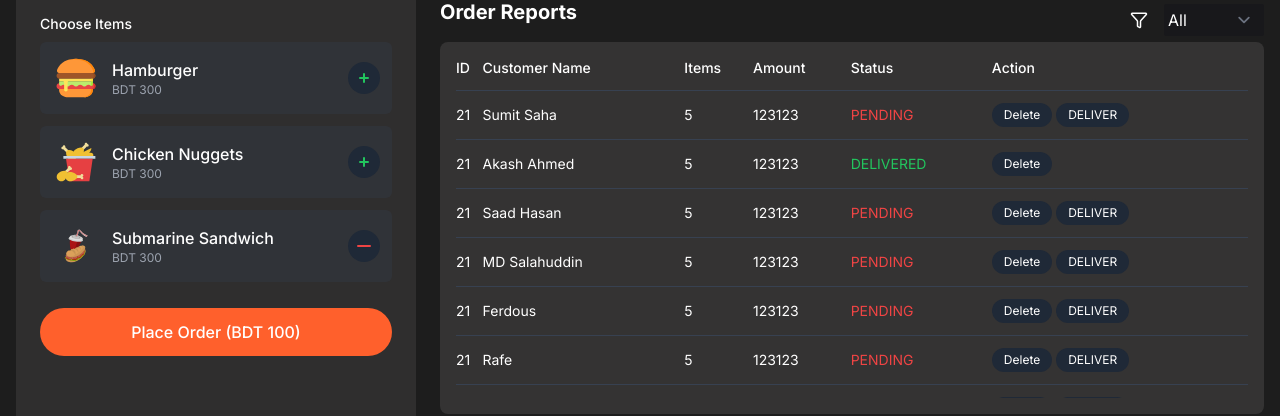
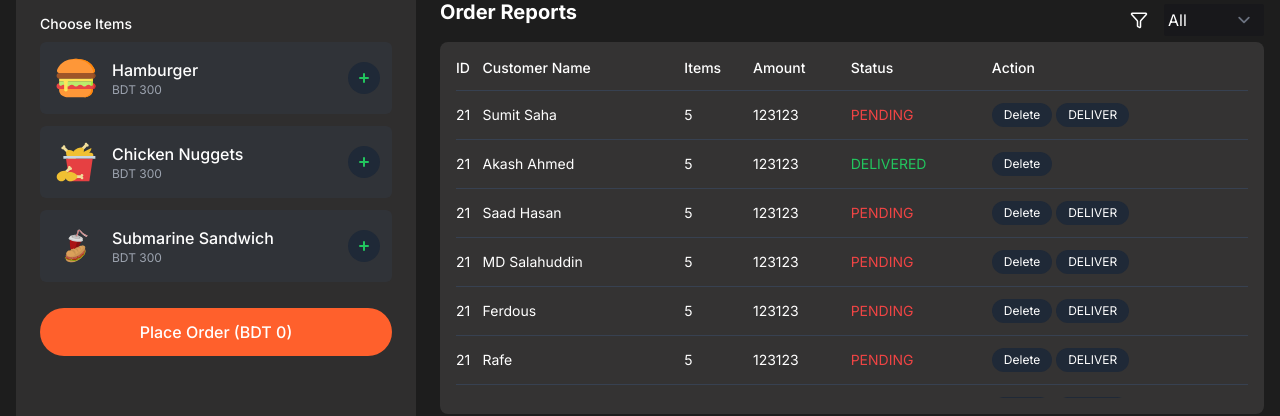
Before and after one commit to devmohidul/dineout, a React (Vite) app: page / in a window 1280 px wide. Shown: the part 288-704 px from the top of the page. Built offline with nearby package versions, Linux system fonts and the light colour scheme.

Commit message:
Items selected and price has been updated

```diff
--- a/index.html
+++ b/index.html
@@ -4,6 +4,7 @@
     <meta charset="UTF-8" />
     <link rel="icon" type="image/svg+xml" href="/vite.svg" />
     <meta name="viewport" content="width=device-width, initial-scale=1.0" />
+
     <link
       href="https://fonts.googleapis.com/css2?family=Inter:wght@300;400;500;600;700&display=swap"
       rel="stylesheet"
--- /dev/null
+++ b/src/Order/FoodItems.jsx
@@ -0,0 +1,35 @@
+import nuggets from "../assets/chicken.svg";
+import hamburger from "../assets/hamburger.svg";
+import pizza from "../assets/pizza.svg";
+import sandwich from "../assets/submarine.svg";
+
+export const foodItems = [
+  {
+    id: crypto.randomUUID(),
+    name: "Hamburger",
+    price: 300,
+    image: hamburger,
+    selected: false,
+  },
+  {
+    id: crypto.randomUUID(),
+    name: "Chicken Nuggets",
+    price: 300,
+    image: nuggets,
+    selected: false,
+  },
+  {
+    id: crypto.randomUUID(),
+    name: "Submarine Sandwich",
+    price: 300,
+    image: sandwich,
+    selected: false,
+  },
+  {
+    id: crypto.randomUUID(),
+    name: "Pizza slices",
+    price: 300,
+    image: pizza,
+    selected: false,
+  },
+];
--- a/src/Order/OrderSummary.jsx
+++ b/src/Order/OrderSummary.jsx
@@ -46,9 +46,9 @@ export default function OrderSummary() {
                 viewBox="0 0 24 24"
                 fill="none"
                 stroke="currentColor"
-                stroke-width="2"
-                stroke-linecap="round"
-                stroke-linejoin="round"
+                strokeWidth="2"
+                strokeLinecap="round"
+                strokeLinejoin="round"
                 className="lucide lucide-funnel-icon lucide-funnel"
               >
                 <path d="M10 20a1 1 0 0 0 .553.895l2 1A1 1 0 0 0 14 21v-7a2 2 0 0 1 .517-1.341L21.74 4.67A1 1 0 0 0 21 3H3a1 1 0 0 0-.742 1.67l7.225 7.989A2 2 0 0 1 10 14z" />
--- a/src/Order/Orders.jsx
+++ b/src/Order/Orders.jsx
@@ -1,9 +1,22 @@
-import chicken from "../assets/chicken.svg";
-import hamburger from "../assets/hamburger.svg";
-import pizza from "../assets/pizza.svg";
-import submarine from "../assets/submarine.svg";
+import { useState } from "react";
+import { foodItems } from "./FoodItems";
 
 export default function Orders() {
+  const [items, setItems] = useState(foodItems);
+
+  const toggleItem = (id) => {
+    const updated = items.map((item) =>
+      item.id === id ? { ...item, selected: !item.selected } : item
+    );
+    setItems(updated);
+  };
+
+  // Calculate total price
+  const total = items.reduce(
+    (sum, item) => (item.selected ? sum + item.price : sum),
+    0
+  );
+
   return (
     <>
       <div className="bg-[#5956564A] rounded-lg p-6 h-[calc(100vh_-_60px)]">
@@ -28,18 +41,45 @@ export default function Orders() {
         <div className="mb-4">
           <label className="block text-sm font-medium mb-2">Choose Items</label>
           <div className="items-container">
-            {/* Item 1 */}
-            <div className="bg-gray-700 bg-opacity-30 rounded-md p-3 mb-3 flex justify-between items-center hover:bg-opacity-40 transition-all duration-300">
+            {items.map((item) => {
+              return (
+                <div
+                  key={item.id}
+                  className="bg-gray-700 bg-opacity-30 rounded-md p-3 mb-3 flex justify-between items-center hover:bg-opacity-40 transition-all duration-300"
+                >
                   <div className="flex items-center">
                     <div className="w-12 h-12   flex items-center justify-center mr-3">
-                  <img src={hamburger} alt="Hamburger" className="w-10 h-10" />
+                      <img
+                        src={item.image}
+                        alt="Hamburger"
+                        className="w-10 h-10"
+                      />
                     </div>
                     <div>
-                  <h3 className="font-medium">Hamburger</h3>
-                  <p className="text-xs text-gray-400">BDT 300</p>
+                      <h3 className="font-medium">{item.name}</h3>
+                      <p className="text-xs text-gray-400">BDT {item.price}</p>
                     </div>
                   </div>
-              <button className="w-8 h-8 bg-gray-800 hover:bg-primary rounded-full flex items-center justify-center transition-colors duration-300">
+                  <button
+                    onClick={() => toggleItem(item.id)}
+                    className="w-8 h-8 bg-gray-800 hover:bg-primary rounded-full flex items-center justify-center transition-colors duration-300"
+                  >
+                    {item.selected ? (
+                      // Minus Icon
+                      <svg
+                        xmlns="http://www.w3.org/2000/svg"
+                        className="h-5 w-5 text-red-500"
+                        viewBox="0 0 20 20"
+                        fill="currentColor"
+                      >
+                        <path
+                          fillRule="evenodd"
+                          d="M3 10a1 1 0 011-1h12a1 1 0 110 2H4a1 1 0 01-1-1z"
+                          clipRule="evenodd"
+                        />
+                      </svg>
+                    ) : (
+                      // Plus Icon
                       <svg
                         xmlns="http://www.w3.org/2000/svg"
                         className="h-5 w-5 text-green-500"
@@ -47,108 +87,22 @@ export default function Orders() {
                         fill="currentColor"
                       >
                         <path
-                    fill-rule="evenodd"
+                          fillRule="evenodd"
                           d="M10 5a1 1 0 011 1v3h3a1 1 0 110 2h-3v3a1 1 0 11-2 0v-3H6a1 1 0 110-2h3V6a1 1 0 011-1z"
-                    clip-rule="evenodd"
+                          clipRule="evenodd"
                         />
                       </svg>
+                    )}
                   </button>
                 </div>
-
-            {/* Item 2 */}
-            <div className="bg-gray-700 bg-opacity-30 rounded-md p-3 mb-3 flex justify-between items-center hover:bg-opacity-40 transition-all duration-300">
-              <div className="flex items-center">
-                <div className="w-12 h-12 flex items-center justify-center mr-3">
-                  <img
-                    src={chicken}
-                    alt="Chicken Nuggets"
-                    className="w-10 h-10"
-                  />
-                </div>
-                <div>
-                  <h3 className="font-medium">Chicken Nuggets</h3>
-                  <p className="text-xs text-gray-400">BDT 300</p>
-                </div>
-              </div>
-              <button className="w-8 h-8 bg-gray-800 hover:bg-primary rounded-full flex items-center justify-center transition-colors duration-300">
-                <svg
-                  xmlns="http://www.w3.org/2000/svg"
-                  className="h-5 w-5 text-green-500"
-                  viewBox="0 0 20 20"
-                  fill="currentColor"
-                >
-                  <path
-                    fill-rule="evenodd"
-                    d="M10 5a1 1 0 011 1v3h3a1 1 0 110 2h-3v3a1 1 0 11-2 0v-3H6a1 1 0 110-2h3V6a1 1 0 011-1z"
-                    clip-rule="evenodd"
-                  />
-                </svg>
-              </button>
-            </div>
-
-            {/* Item 3 */}
-            <div className="bg-gray-700 bg-opacity-30 rounded-md p-3 mb-3 flex justify-between items-center hover:bg-opacity-40 transition-all duration-300">
-              <div className="flex items-center">
-                <div className="w-12 h-12 flex items-center justify-center mr-3">
-                  <img
-                    src={submarine}
-                    alt="Submarine Sandwich"
-                    className="w-10 h-10"
-                  />
-                </div>
-                <div>
-                  <h3 className="font-medium">Submarine Sandwich</h3>
-                  <p className="text-xs text-gray-400">BDT 300</p>
-                </div>
-              </div>
-              <button className="w-8 h-8 bg-gray-800 hover:bg-primary rounded-full flex items-center justify-center transition-colors duration-300">
-                <svg
-                  xmlns="http://www.w3.org/2000/svg"
-                  className="h-5 w-5 text-red-500"
-                  viewBox="0 0 20 20"
-                  fill="currentColor"
-                >
-                  <path
-                    fill-rule="evenodd"
-                    d="M3 10a1 1 0 011-1h12a1 1 0 110 2H4a1 1 0 01-1-1z"
-                    clip-rule="evenodd"
-                  />
-                </svg>
-              </button>
-            </div>
-
-            {/* Item 4 */}
-            <div className="bg-gray-700 bg-opacity-30 rounded-md p-3 mb-3 flex justify-between items-center hover:bg-opacity-40 transition-all duration-300">
-              <div className="flex items-center">
-                <div className="w-12 h-12 bg-yellow-600 rounded-md flex items-center justify-center mr-3">
-                  <img src={pizza} alt="Pizza slices" className="w-10 h-10" />
-                </div>
-                <div>
-                  <h3 className="font-medium">Pizza slices</h3>
-                  <p className="text-xs text-gray-400">BDT 300</p>
-                </div>
-              </div>
-              <button className="w-8 h-8 bg-gray-800 hover:bg-primary rounded-full flex items-center justify-center transition-colors duration-300">
-                <svg
-                  xmlns="http://www.w3.org/2000/svg"
-                  className="h-5 w-5 text-green-500"
-                  viewBox="0 0 20 20"
-                  fill="currentColor"
-                >
-                  <path
-                    fill-rule="evenodd"
-                    d="M10 5a1 1 0 011 1v3h3a1 1 0 110 2h-3v3a1 1 0 11-2 0v-3H6a1 1 0 110-2h3V6a1 1 0 011-1z"
-                    clip-rule="evenodd"
-                  />
-                </svg>
-              </button>
-            </div>
+              );
+            })}
           </div>
         </div>
 
         {/* Place Order Button */}
         <button className="w-full bg-[#FF602C] hover:bg-opacity-90 text-white font-medium py-3 rounded-full transition-all duration-300 hover:shadow-lg transform hover:-translate-y-1">
-          Place Order (BDT 100)
+          Place Order (BDT {total})
         </button>
       </div>
     </>
```
Lines whose indentation alone changed are shown as unchanged.
